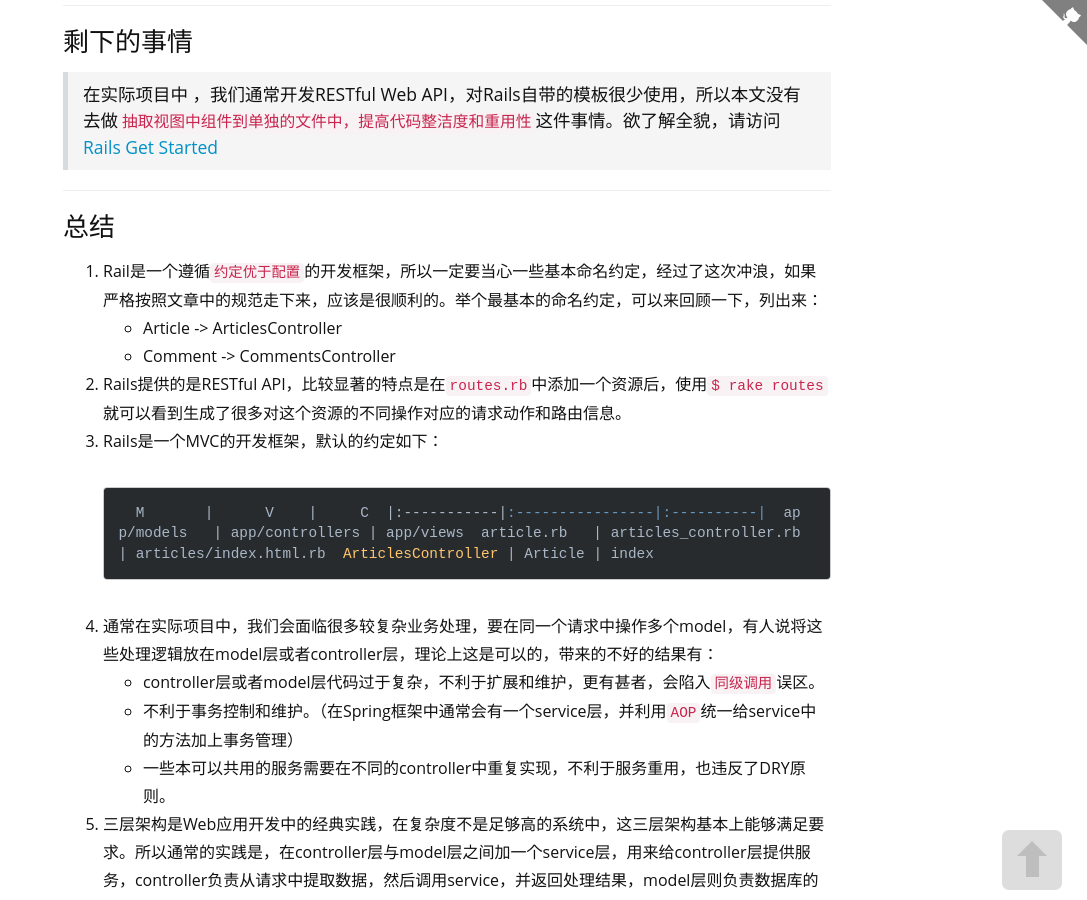
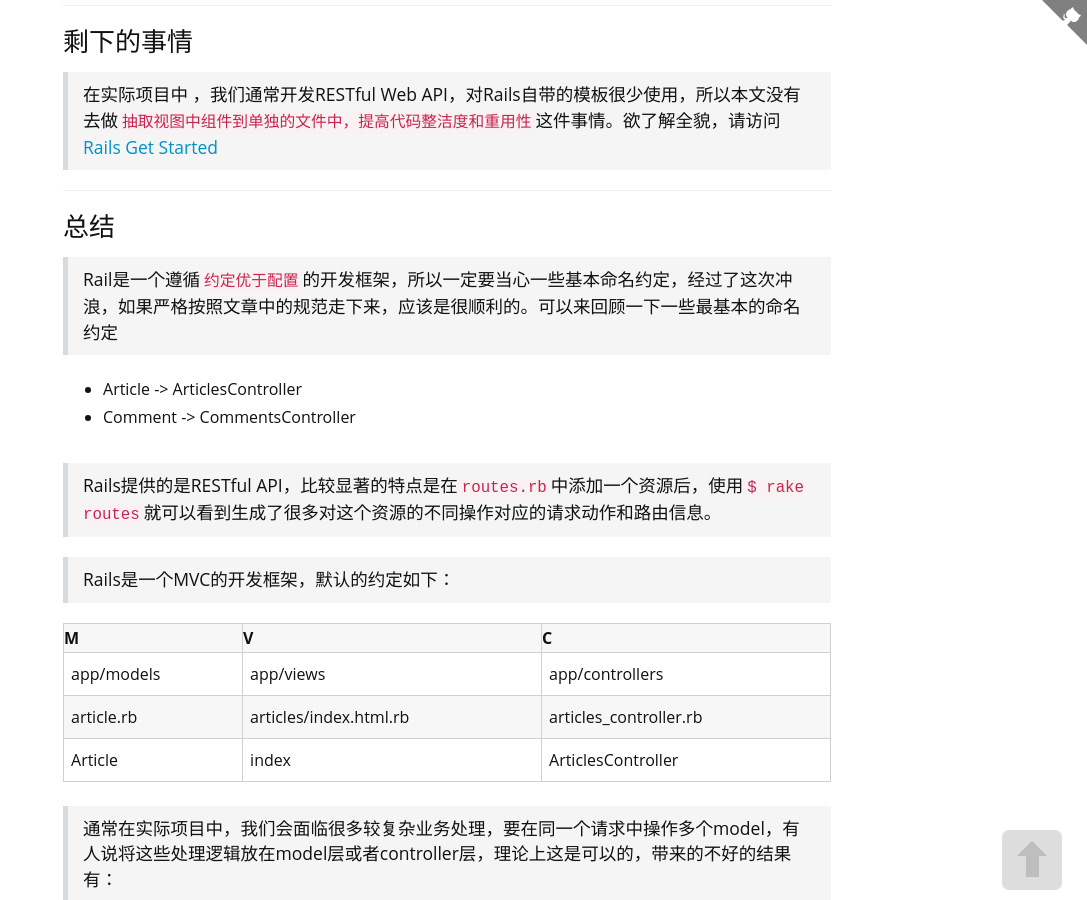
Before and after one commit to lemon123456/sjyuan-cc.github.io, a Jekyll site: the page built from _posts/rails/2016-04-07-ruby-on-rails-first-surfing-experience.md, in a window 1280 px wide and 900 px high, scrolled down 28122 px. Shown: the whole window, without its empty margins (193-1280 px from the left). Built offline with Jekyll 4.4.1, drawn with Linux system fonts in a browser that asks for light colours; nearby versions of some CDN libraries; comment, search, counter and statistics services are not loaded.

Commit message:
update rails post

```diff
--- a/_posts/rails/2016-04-07-ruby-on-rails-first-surfing-experience.md
+++ b/_posts/rails/2016-04-07-ruby-on-rails-first-surfing-experience.md
@@ -958,21 +958,25 @@
 ---
 
 ## 总结
-1. Rail是一个遵循`约定优于配置`的开发框架，所以一定要当心一些基本命名约定，经过了这次冲浪，如果严格按照文章中的规范走下来，应该是很顺利的。举个最基本的命名约定，可以来回顾一下，列出来：
-	- Article -> ArticlesController
-	- Comment -> CommentsController
+>Rail是一个遵循`约定优于配置`的开发框架，所以一定要当心一些基本命名约定，经过了这次冲浪，如果严格按照文章中的规范走下来，应该是很顺利的。可以来回顾一下一些最基本的命名约定
 
-2. Rails提供的是RESTful API，比较显著的特点是在`routes.rb`中添加一个资源后，使用`$ rake routes`就可以看到生成了很多对这个资源的不同操作对应的请求动作和路由信息。
-3. Rails是一个MVC的开发框架，默认的约定如下：
+- Article -> ArticlesController
+- Comment -> CommentsController
 
-	     M       |      V    |     C
-	|:-----------|:----------------|:----------|
-	app/models   | app/controllers | app/views
-	article.rb   | articles_controller.rb | articles/index.html.rb
-	ArticlesController | Article | index
+>Rails提供的是RESTful API，比较显著的特点是在`routes.rb`中添加一个资源后，使用`$ rake routes`就可以看到生成了很多对这个资源的不同操作对应的请求动作和路由信息。
 
-4. 通常在实际项目中，我们会面临很多较复杂业务处理，要在同一个请求中操作多个model，有人说将这些处理逻辑放在model层或者controller层，理论上这是可以的，带来的不好的结果有：
-	- controller层或者model层代码过于复杂，不利于扩展和维护，更有甚者，会陷入`同级调用`误区。
-	- 不利于事务控制和维护。（在Spring框架中通常会有一个service层，并利用`AOP`统一给service中的方法加上事务管理）
-	- 一些本可以共用的服务需要在不同的controller中重复实现，不利于服务重用，也违反了DRY原则。
-5. 三层架构是Web应用开发中的经典实践，在复杂度不是足够高的系统中，这三层架构基本上能够满足要求。所以通常的实践是，在controller层与model层之间加一个service层，用来给controller层提供服务，controller负责从请求中提取数据，然后调用service，并返回处理结果，model层则负责数据库的CRUD相关操作，事务管理则可以在service层进行。
+>Rails是一个MVC的开发框架，默认的约定如下：
+
+M       |      V    |     C
+|:-----------|:----------------|:----------|
+app/models   | app/views | app/controllers
+article.rb   | articles/index.html.rb | articles_controller.rb
+Article      | index  | ArticlesController
+
+>通常在实际项目中，我们会面临很多较复杂业务处理，要在同一个请求中操作多个model，有人说将这些处理逻辑放在model层或者controller层，理论上这是可以的，带来的不好的结果有：
+
+- controller层或者model层代码过于复杂，不利于扩展和维护，更有甚者，会陷入`同级调用`误区。
+- 不利于事务控制和维护。（在Spring框架中通常会有一个service层，并利用`AOP`统一给service中的方法加上事务管理）
+- 一些本可以共用的服务需要在不同的controller中重复实现，不利于服务重用，也违反了DRY原则。
+
+>三层架构是Web应用开发中的经典实践，在复杂度不是足够高的系统中，这三层架构基本上能够满足要求。所以通常的实践是，在controller层与model层之间加一个service层，用来给controller层提供服务，controller负责从请求中提取数据，然后调用service，并返回处理结果，model层则负责数据库的CRUD相关操作，事务管理则可以在service层进行。
```
